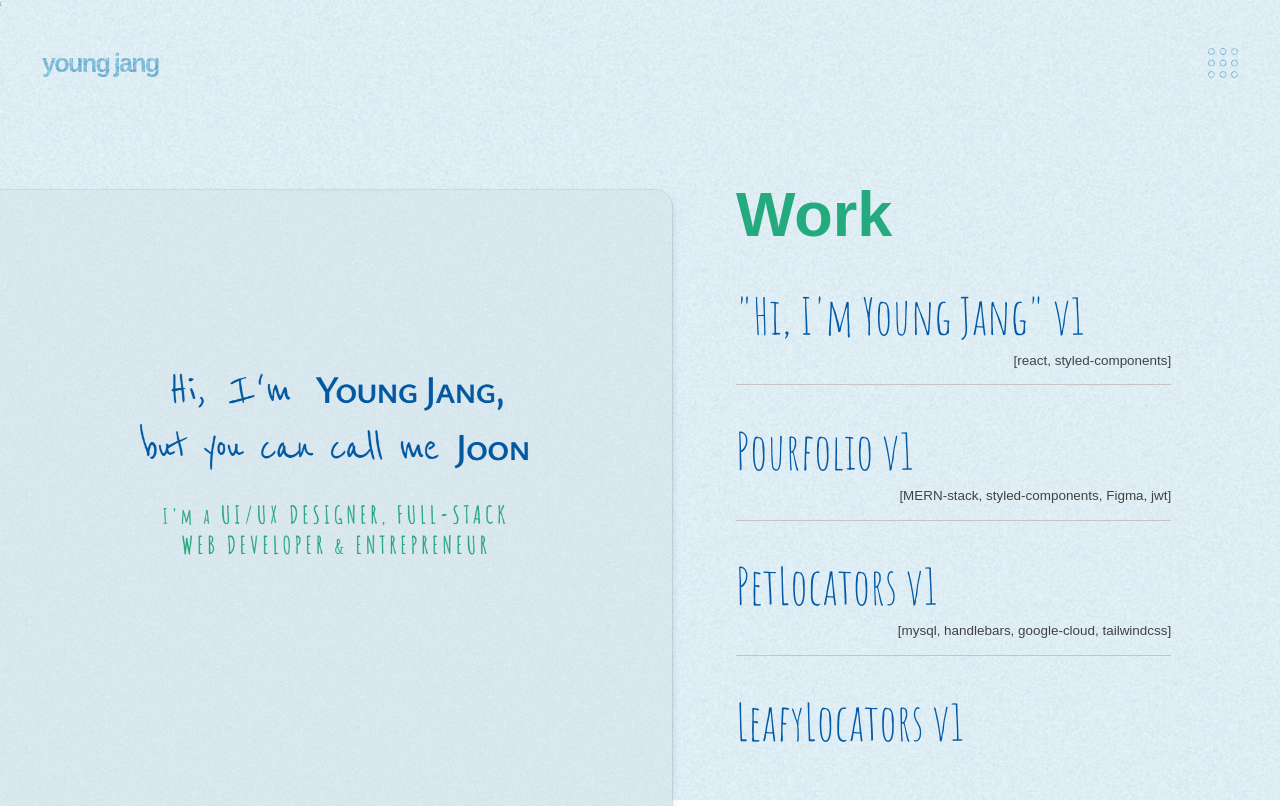
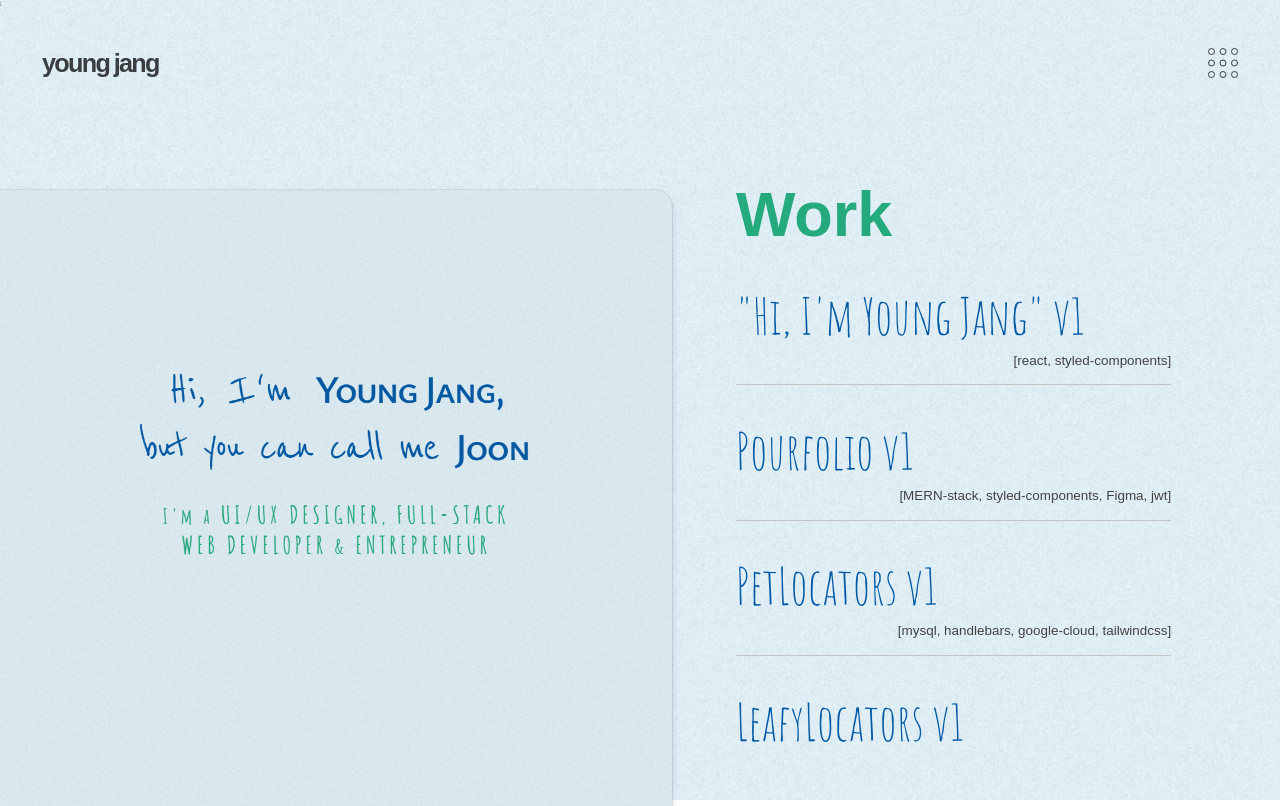
Before and after one commit to jyoungjoon/hiimyoungjang, a React (Create React App) app: page /hiimyoungjang/work in a window 1280 px wide. Built offline with nearby package versions, Linux system fonts and the light colour scheme; a web font is replaced by a local one.

Commit message:
FIX: navbutton

```diff
--- a/src/ui/Header.jsx
+++ b/src/ui/Header.jsx
@@ -14,7 +14,7 @@ const StyledHeader = styled.div`
   padding: 0rem 5rem;
   margin-bottom: 5rem;
   z-index: 999999;
-  mix-blend-mode: color-burn;
+  mix-blend-mode: multiply;
 
   @media ${device.laptop} {
     padding: 0rem 2.5rem;
```
